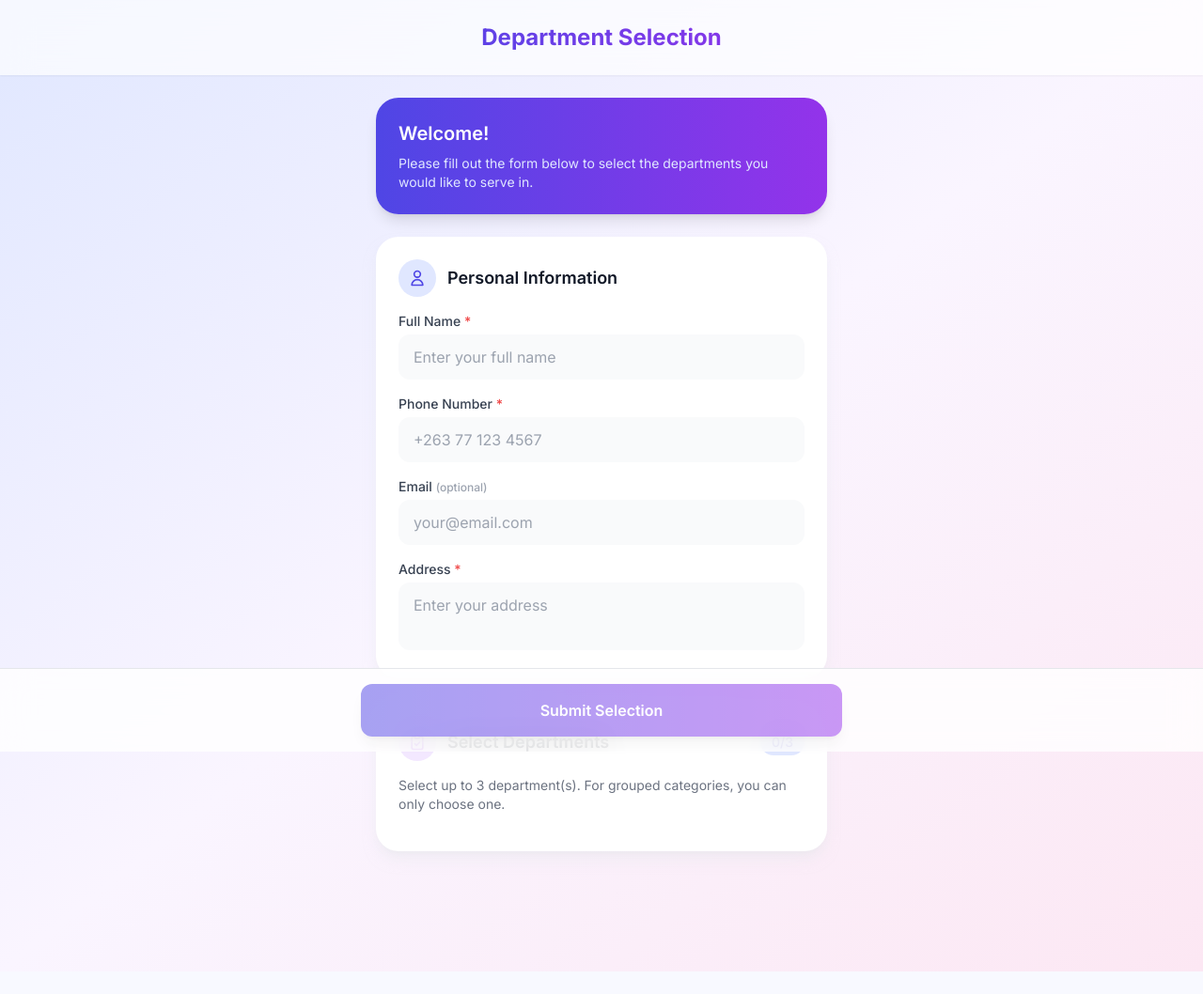
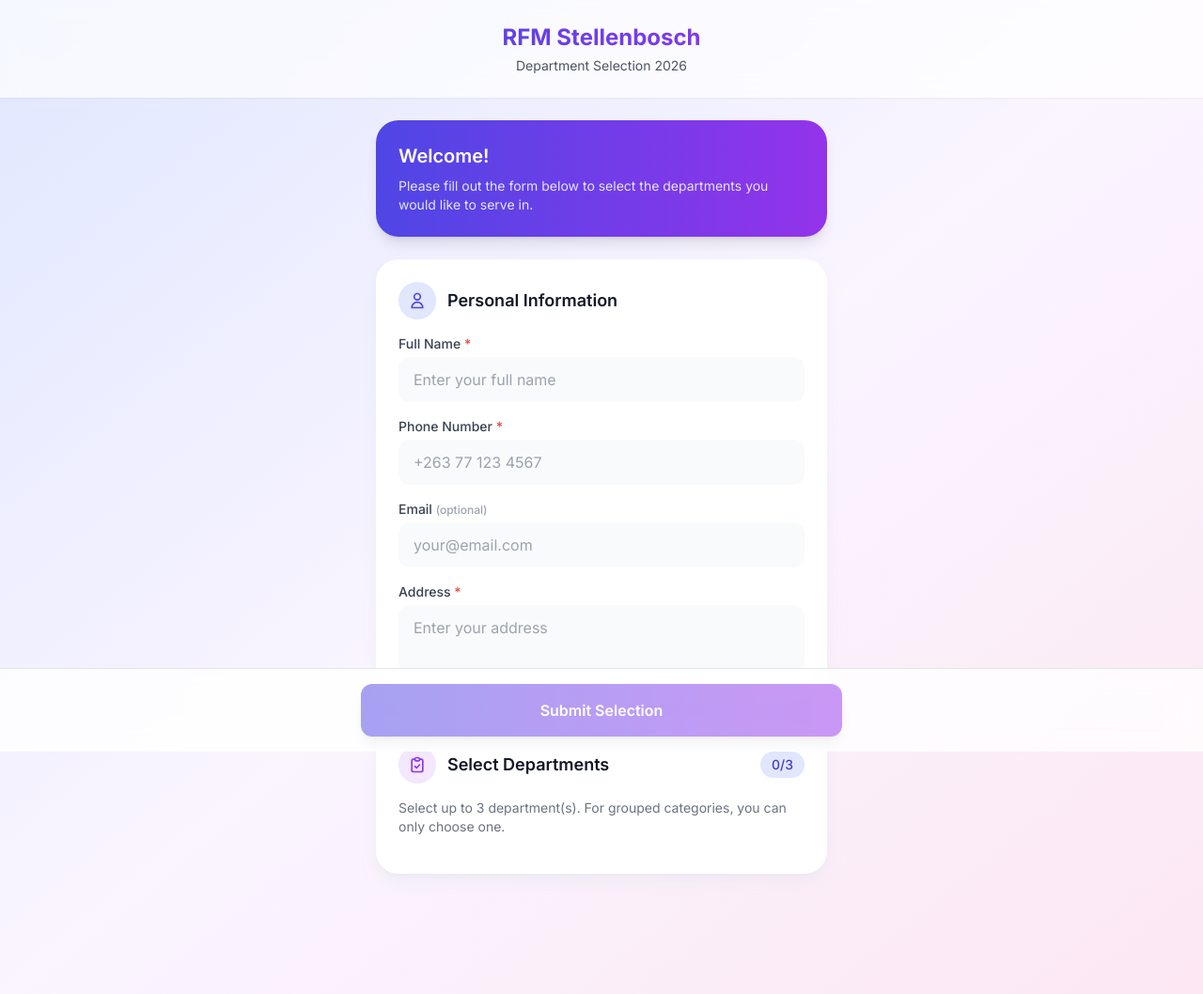
Before and after one commit to RevivalFireMinistries/dept-selection-app, a FastAPI app: page / in a window 1280 px wide. Shown: the whole page at 94% size. Before the commit the page ends 1034 px from the top, so only its background shows below. Run offline with FastAPI, Linux system fonts and the light colour scheme; data that the repository does not hold is empty; some libraries are stand-ins or nearby versions.

Commit message:
update title

```diff
--- a/templates/base.html
+++ b/templates/base.html
@@ -3,7 +3,7 @@
 <head>
     <meta charset="UTF-8">
     <meta name="viewport" content="width=device-width, initial-scale=1.0">
-    <title>{% block title %}Department Selection{% endblock %}</title>
+    <title>{% block title %}RFM Stellenbosch - Department Selection 2026{% endblock %}</title>
     <script src="https://cdn.tailwindcss.com"></script>
     <link rel="preconnect" href="https://fonts.googleapis.com">
     <link rel="preconnect" href="https://fonts.gstatic.com" crossorigin>
--- a/templates/index.html
+++ b/templates/index.html
@@ -1,6 +1,6 @@
 {% extends "base.html" %}
 
-{% block title %}Department Selection{% endblock %}
+{% block title %}RFM Stellenbosch - Department Selection 2026{% endblock %}
 
 {% block content %}
 <div class="min-h-screen bg-gradient-to-br from-indigo-100 via-purple-50 to-pink-100">
@@ -8,8 +8,9 @@
     <div class="sticky top-0 z-10 backdrop-blur-lg bg-white/70 shadow-sm">
         <div class="max-w-lg mx-auto px-4 py-6">
             <h1 class="text-2xl font-bold text-center bg-gradient-to-r from-indigo-600 to-purple-600 bg-clip-text text-transparent">
-                Department Selection
+                RFM Stellenbosch
             </h1>
+            <p class="text-center text-gray-600 text-sm mt-1">Department Selection 2026</p>
         </div>
     </div>
 
--- a/templates/thank_you.html
+++ b/templates/thank_you.html
@@ -1,6 +1,6 @@
 {% extends "base.html" %}
 
-{% block title %}Thank You - Department Selection{% endblock %}
+{% block title %}Thank You - RFM Stellenbosch 2026{% endblock %}
 
 {% block content %}
 <div class="min-h-screen bg-gradient-to-br from-indigo-100 via-purple-50 to-pink-100 flex items-center justify-center p-4">
```
